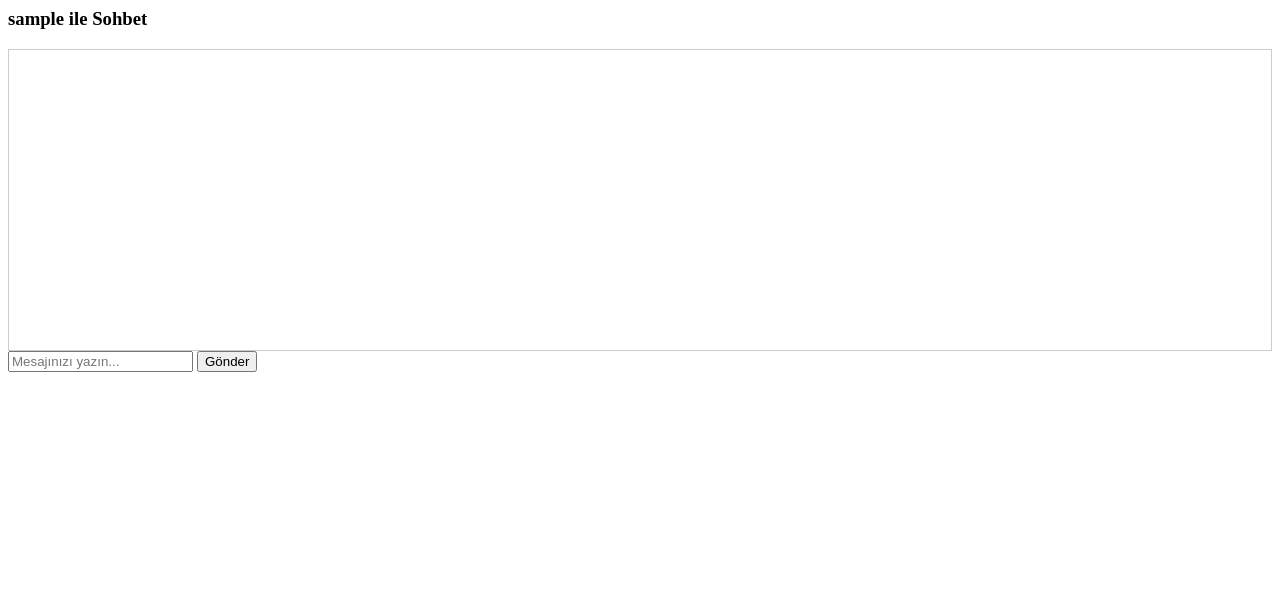
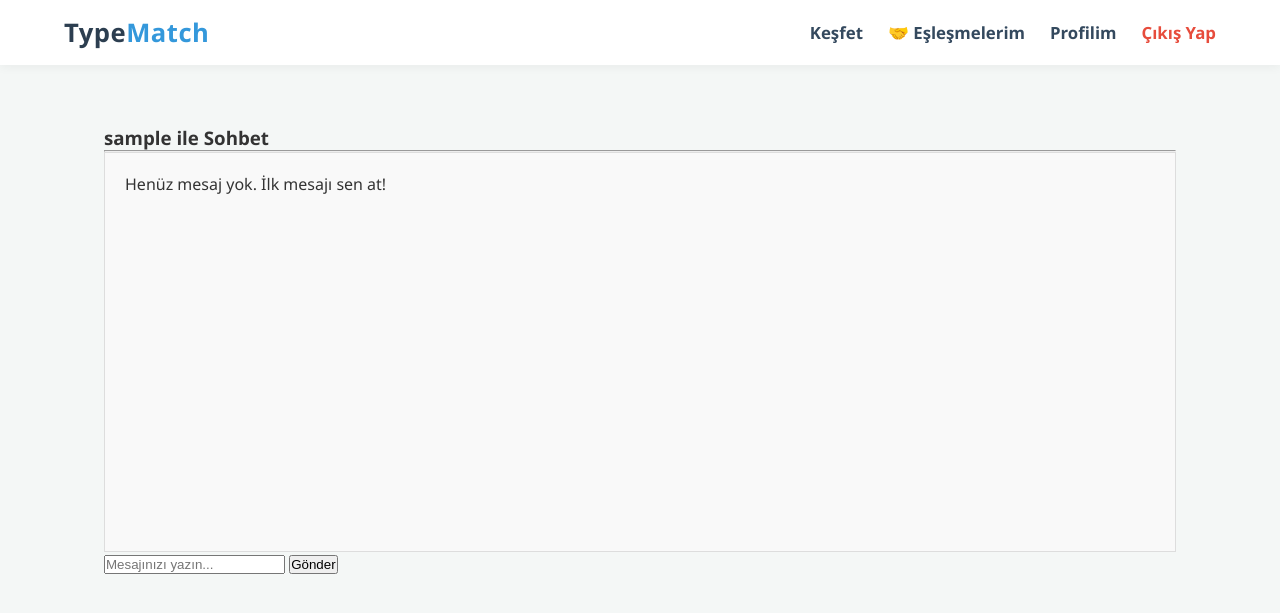
Before and after one commit to efeoezer/ev-arkadasi-bulma, a Django app: template core/templates/core/chat.html in a window 1280 px wide. Shown: the top 613 px of the page. Run offline with Django 5.2, Linux system fonts and the light colour scheme; the template is opened without the code that fills it: values that come from a table or form of the project are taken from there, others are empty; tables that the repository leaves empty hold one stand-in row (values such as "Sample post").

Commit message:
Update chat.html

```diff
--- a/core/templates/core/chat.html
+++ b/core/templates/core/chat.html
@@ -1,13 +1,29 @@
+{% extends 'core/base.html' %}
+
+{% block content %}
+<div class="container mt-4">
     <h3>{{ receiver.username }} ile Sohbet</h3>
+    <hr>
 
-<div class="chat-box" style="border: 1px solid #ccc; height: 300px; overflow-y: scroll;">
+    <div class="chat-window" style="height: 400px; border: 1px solid #ddd; padding: 20px; overflow-y: scroll; background: #f9f9f9;">
         {% for msg in messages %}
-        <p><strong>{{ msg.sender.username }}:</strong> {{ msg.content }}</p>
+            <div class="mb-3 {% if msg.sender == request.user %}text-end{% endif %}">
+                <span class="p-2 rounded {% if msg.sender == request.user %}bg-primary text-white{% else %}bg-light border{% endif %}">
+                    {{ msg.content }}
+                </span>
+                <br><small class="text-muted" style="font-size: 0.7rem;">{{ msg.sent_at|date:"H:i" }}</small>
+            </div>
+        {% empty %}
+            <p class="text-center text-muted">Henüz mesaj yok. İlk mesajı sen at!</p>
         {% endfor %}
     </div>
 
-<form method="POST">
+    <form method="POST" class="mt-3">
         {% csrf_token %}
-    <input type="text" name="message_text" placeholder="Mesajınızı yazın...">
-    <button type="submit">Gönder</button>
+        <div class="input-group">
+            <input type="text" name="content" class="form-control" placeholder="Mesajınızı yazın..." required>
+            <button type="submit" class="btn btn-primary">Gönder</button>
+        </div>
     </form>
+</div>
+{% endblock %}
```
Lines whose indentation alone changed are shown as unchanged.
